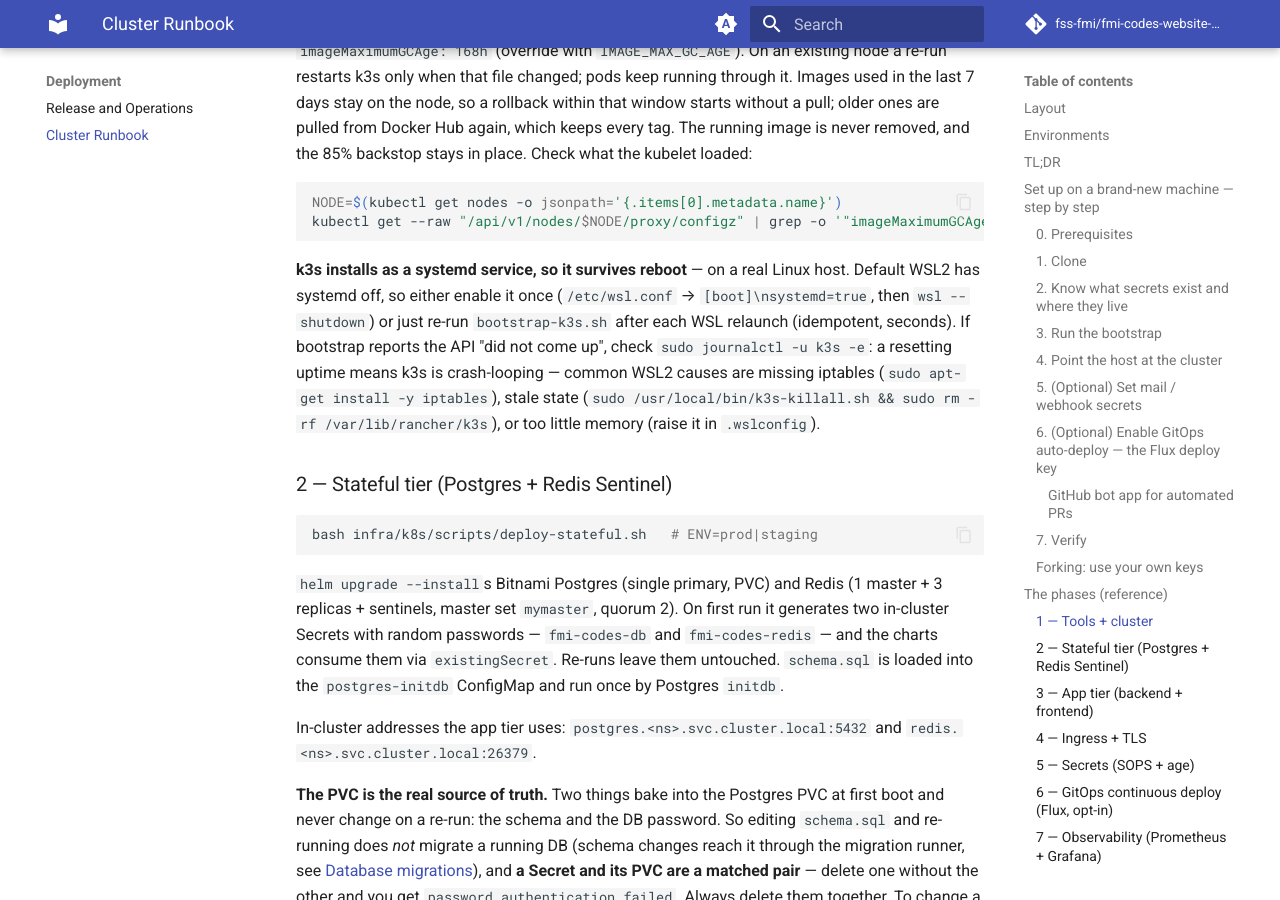
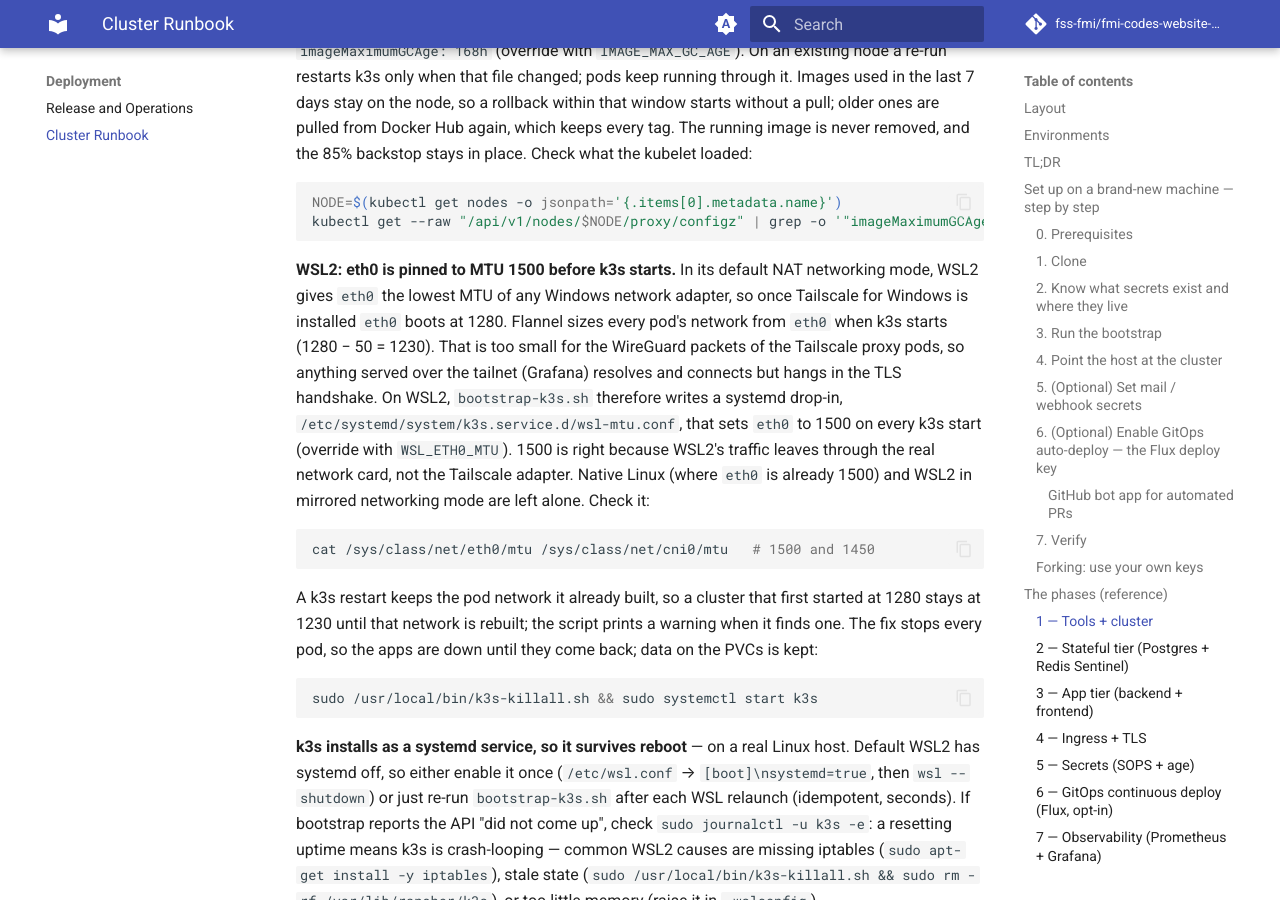
Before and after one commit to fss-fmi/fmi-codes-website-2026, an MkDocs documentation site: the page built from docs/runbook.md, in a window 1280 px wide and 900 px high, scrolled down 7298 px. Built offline with MkDocs 1.6.1 and Material for MkDocs 9.7.7, drawn with Linux system fonts in a browser that asks for light colours; comment, search, counter and statistics services are not loaded; some of the changed text lies outside the part shown.

Commit message:
infra: pin WSL2 eth0 MTU before k3s so tailnet TLS doesn't stall
WSL2 in NAT mode boots eth0 with the lowest MTU of any Windows adapter,
1280 once Tailscale for Windows is installed. Flannel then gives every pod
1230, which is too small for the Tailscale proxy pods' WireGuard packets,
so Grafana over the tailnet resolves and connects but hangs in the TLS
handshake.

bootstrap-k3s.sh now writes a k3s systemd drop-in on WSL2 (NAT mode only)
that sets eth0 to 1500 on every k3s start (WSL_ETH0_MTU overrides), forces
a k3s restart only when the drop-in changed, and warns when the existing
pod network (cni0) is still at the old MTU, since a restart doesn't
rebuild it. Runbook: Phase 1 note, a hang hint in the Tailscale verify
step and drop-in cleanup in teardown.

Co-Authored-By: Claude Opus 5.5 <noreply@anthropic.com>

````diff
--- a/docs/runbook.md
+++ b/docs/runbook.md
@@ -299,6 +299,29 @@ pulled from Docker Hub again, which keeps every tag. The running image is never
 ```bash
 NODE=$(kubectl get nodes -o jsonpath='{.items[0].metadata.name}')
 kubectl get --raw "/api/v1/nodes/$NODE/proxy/configz" | grep -o '"imageMaximumGCAge":"[^"]*"'
+```
+
+**WSL2: eth0 is pinned to MTU 1500 before k3s starts.** In its default NAT networking mode,
+WSL2 gives `eth0` the lowest MTU of any Windows network adapter, so once Tailscale for Windows is
+installed `eth0` boots at 1280. Flannel sizes every pod's network from `eth0` when k3s starts
+(1280 − 50 = 1230). That is too small for the WireGuard packets of the Tailscale proxy pods, so
+anything served over the tailnet (Grafana) resolves and connects but hangs in the TLS handshake.
+On WSL2, `bootstrap-k3s.sh` therefore writes a systemd drop-in,
+`/etc/systemd/system/k3s.service.d/wsl-mtu.conf`, that sets `eth0` to 1500 on every k3s start
+(override with `WSL_ETH0_MTU`). 1500 is right because WSL2's traffic leaves through the real
+network card, not the Tailscale adapter. Native Linux (where `eth0` is already 1500) and WSL2 in
+mirrored networking mode are left alone. Check it:
+
+```bash
+cat /sys/class/net/eth0/mtu /sys/class/net/cni0/mtu   # 1500 and 1450
+```
+
+A k3s restart keeps the pod network it already built, so a cluster that first started at 1280
+stays at 1230 until that network is rebuilt; the script prints a warning when it finds one. The
+fix stops every pod, so the apps are down until they come back; data on the PVCs is kept:
+
+```bash
+sudo /usr/local/bin/k3s-killall.sh && sudo systemctl start k3s
 ```
 
 **k3s installs as a systemd service, so it survives reboot** — on a real Linux host. Default
@@ -604,7 +627,9 @@ two steps touch the repo.
 7. **Verify.** `kubectl -n tailscale get pods` shows the operator Running, the admin console's
    Machines page lists `fmi-codes-operator` and a `grafana` proxy (both tagged), and
    `kubectl -n monitoring get ingress grafana` shows the `ts.net` address. Open it from a tailnet
-   device, then confirm the same address does **not** load with the Tailscale app off.
+   device, then confirm the same address does **not** load with the Tailscale app off. If the
+   name resolves but the page hangs on a WSL2 dev box, the pod network is running at a low MTU
+   (see the WSL2 eth0 note in [Phase 1](#1--tools--cluster)).
 
 The person hosting the server needs no Tailscale or GitHub account: the cluster joins through
 the OAuth client, not as a person.
@@ -1028,6 +1053,8 @@ kubectl -n fmi-codes delete pvc -l app.kubernetes.io/instance=postgres
 kubectl -n fmi-codes delete pvc -l app.kubernetes.io/instance=redis
 kubectl -n fmi-codes delete secret fmi-codes-db fmi-codes-redis
 
-# Or nuke the whole cluster:
+# Or nuke the whole cluster (on WSL2 also remove the eth0 MTU drop-in, which the uninstaller
+# leaves behind):
 /usr/local/bin/k3s-uninstall.sh
+sudo rm -f /etc/systemd/system/k3s.service.d/wsl-mtu.conf && sudo systemctl daemon-reload
 ```
````
Also changed, not shown: 1 other file.
